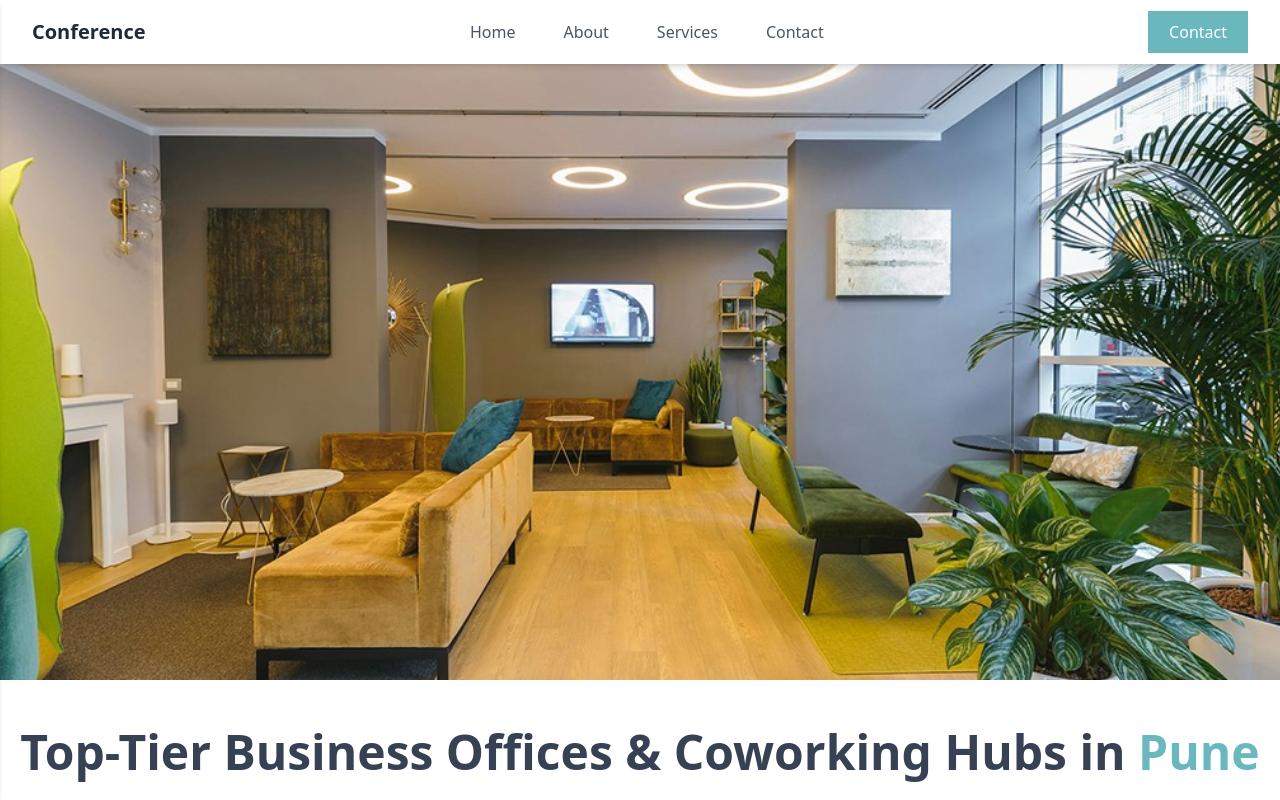
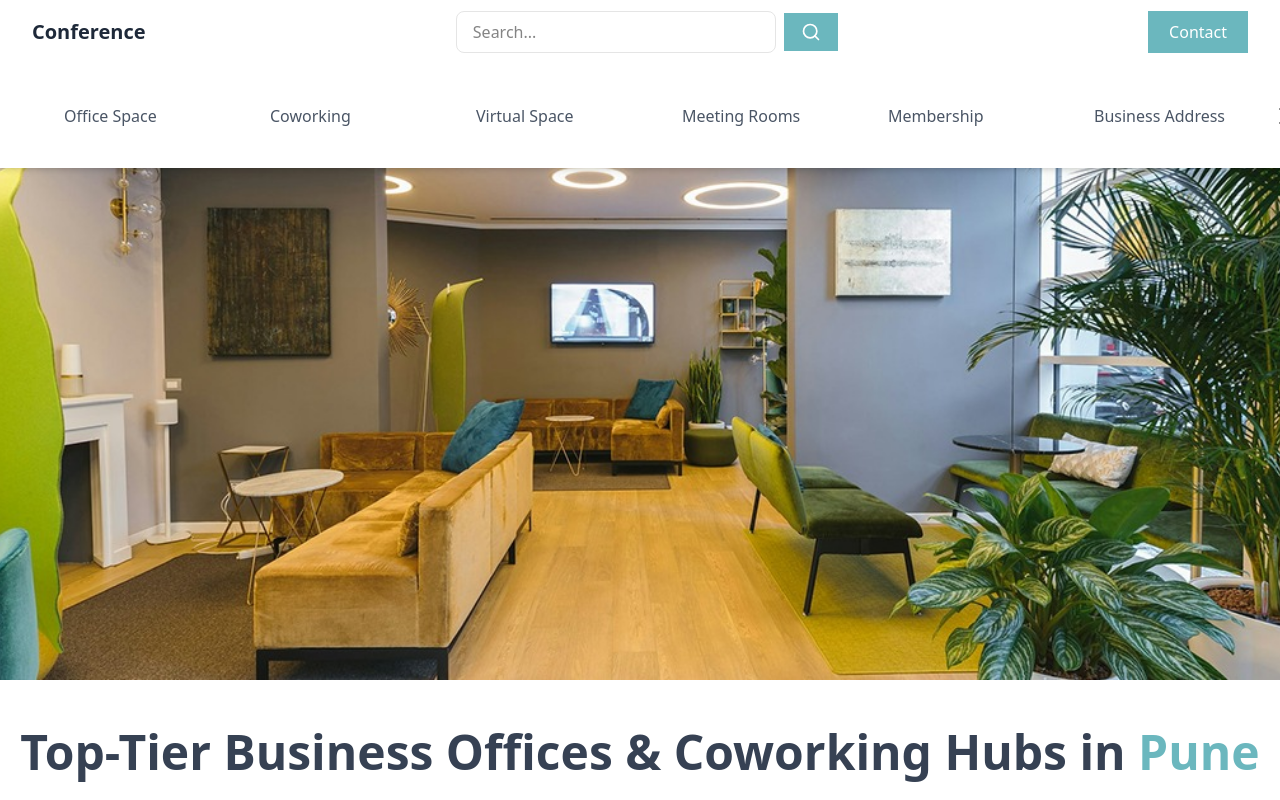
Before and after one commit to Ekata1233/BookMySpace, a Next.js app: page / in a window 1280 px wide. Shown: the top 800 px of the page. Built offline with nearby package versions, Linux system fonts and the light colour scheme.

Commit message:
update the navbar

```diff
--- a/package.json
+++ b/package.json
@@ -26,6 +26,7 @@
     "react-icons": "^5.5.0",
     "react-redux": "^9.2.0",
     "redux-persist": "^6.0.0",
+    "swiper": "^11.2.6",
     "tailwind-merge": "^3.0.2",
     "tw-animate-css": "^1.2.4"
   },
--- a/src/app/componants/Header.tsx
+++ b/src/app/componants/Header.tsx
@@ -1,62 +1,137 @@
 'use client';
 
-import { useState } from 'react';
-import { Menu, X } from 'lucide-react';
+import { useState, useRef, useEffect } from 'react';
+import { usePathname, useRouter } from 'next/navigation';
+import { Menu, X, Search, ChevronLeft, ChevronRight } from 'lucide-react';
 import Link from 'next/link';
+import { Swiper, SwiperSlide } from 'swiper/react';
+import 'swiper/css';
+import 'swiper/css/navigation';
+import { Navigation } from 'swiper/modules';
 
 const Header = () => {
     const [isOpen, setIsOpen] = useState(false);
+    const [searchQuery, setSearchQuery] = useState("");
+    const swiperRef = useRef(null);
+    const [isBeginning, setIsBeginning] = useState(true);
+    const [isEnd, setIsEnd] = useState(false);
+    const [activeIndex, setActiveIndex] = useState(null);
+    const router = useRouter();
+    const pathname = usePathname();
+
+    useEffect(() => {
+        const storedIndex = localStorage.getItem("activeIndex");
+        if (storedIndex !== null) {
+            setActiveIndex(parseInt(storedIndex));
+        }
+    }, []);
+
+    const handleSearch = () => {
+        if (searchQuery.trim()) {
+            console.log("Searching for:", searchQuery);
+        }
+    };
+
+    const handleLinkClick = (index, path) => {
+        setActiveIndex(index);
+        localStorage.setItem("activeIndex", index);
+        router.push(path);
+    };
+
+    const links = [
+        "Office Space", "Coworking", "Virtual Space", "Meeting Rooms", "Membership",
+        "Business Address", "Event Space", "Private Office", "Custom Office", "Day Office",
+        "Hot Desks", "Dedicated Desks", "Workplace Recovery"
+    ];
 
     return (
         <div>
             <nav className="bg-white shadow-md w-full fixed top-0 z-50">
                 <div className="max-w-7xl mx-auto px-4 sm:px-6 lg:px-8">
                     <div className="flex justify-between items-center h-16">
-                        {/* Logo */}
-                        <Link href="/">
-                            <span className="text-xl font-semibold text-gray-800 cursor-pointer">Conference</span>
-                        </Link>
+                        <Link href="/" className="text-xl font-semibold text-gray-800">Conference</Link>
 
-                        {/* Desktop Menu - Centered */}
-                        <div className="hidden md:flex flex-1 justify-center space-x-12">
-                            <Link href="/" className="text-gray-600 hover:text-gray-900 font-medium">Home</Link>
-                            <Link href="/about" className="text-gray-600 hover:text-gray-900 font-medium">About</Link>
-                            <Link href="/services" className="text-gray-600 hover:text-gray-900 font-medium">Services</Link>
-                            <Link href="/contact" className="text-gray-600 hover:text-gray-900 font-medium">Contact</Link>
+                        <div className="flex-1 flex justify-center">
+                            <div className="relative flex items-center space-x-2">
+                                <input
+                                    type="text"
+                                    placeholder="Search..."
+                                    value={searchQuery}
+                                    onChange={(e) => setSearchQuery(e.target.value)}
+                                    className="px-4 py-2 border rounded-md w-80 focus:outline-none focus:ring-2 focus:ring-[#6BB7BE]"
+                                />
+                                <button
+                                    onClick={handleSearch}
+                                    className="text-white hover:text-[#6BB7BE] border border-[#6BB7BE] px-4 py-2 bg-[#6BB7BE] hover:bg-[#FAFAFA] font-medium"
+                                >
+                                    <Search size={20} />
+                                </button>
+                            </div>
                         </div>
 
-                        {/* Login Button - Right Side */}
-                        <div className="hidden md:flex">
-                            <Link href="/login" className="text-white hover:text-[#6BB7BE] border border-[#6BB7BE] px-5 py-2 bg-[#6BB7BE] hover:bg-[#FAFAFA] font-medium">Contact</Link>
+                        <Link href="/login" className="text-white hover:text-[#6BB7BE] border border-[#6BB7BE] px-5 py-2 bg-[#6BB7BE] hover:bg-[#FAFAFA] font-medium">Contact</Link>
+
+                        <button className="md:hidden text-gray-800" onClick={() => setIsOpen(!isOpen)}>
+                            {!isOpen ? <Menu size={24} /> : <X size={24} />}
+                        </button>
+                    </div>
+
+                    <div className="hidden md:flex flex-1 justify-center mt-10 items-center relative mb-5">
+                        {!isBeginning && (
+                            <button
+                                className="absolute left-[-50px] z-10 mb-5"
+                                onClick={() => swiperRef.current?.slidePrev()}
+                            >
+                                <ChevronLeft size={28} />
+                            </button>
+                        )}
+
+                        <div className="w-full">
+                            <Swiper
+                                spaceBetween={20}
+                                slidesPerView={6}
+                                loop={false}
+                                onSwiper={(swiper) => {
+                                    swiperRef.current = swiper;
+                                    setIsBeginning(swiper.isBeginning);
+                                    setIsEnd(swiper.isEnd);
+                                }}
+                                onSlideChange={(swiper) => {
+                                    setIsBeginning(swiper.isBeginning);
+                                    setIsEnd(swiper.isEnd);
+                                }}
+                                modules={[Navigation]}
+                            >
+                                {links.map((item, index) => {
+                                    const path = `/${item.toLowerCase().replace(/\s+/g, "")}`;
+                                    return (
+                                        <SwiperSlide key={index} className="flex justify-center mb-5">
+                                            <span
+                                                className={`cursor-pointer text-gray-600 hover:text-gray-900 font-medium whitespace-nowrap px-8 mb-5 relative ${pathname === path ? 'text-gray-900' : ''}`}
+                                                onClick={() => handleLinkClick(index, path)}
+                                            >
+                                                {item}
+                                                {pathname === path && (
+                                                    <span className="absolute bottom-[-12px] left-0 w-full h-[3px] bg-[#6BB7BE]"></span>
+                                                )}
+                                            </span>
+                                        </SwiperSlide>
+                                    );
+                                })}
+                            </Swiper>
                         </div>
 
-                        {/* Mobile Menu Button */}
-                        <button
-                            className="md:hidden text-gray-800 focus:outline-none"
-                            onClick={() => setIsOpen(!isOpen)}
-                        >
-                            {!isOpen && <Menu size={24} />}
-                        </button>
+                        {!isEnd && (
+                            <button
+                                className="absolute right-[-50px] z-10 mb-5"
+                                onClick={() => swiperRef.current?.slideNext()}
+                            >
+                                <ChevronRight size={28} />
+                            </button>
+                        )}
                     </div>
                 </div>
             </nav>
-
-            {/* Mobile Menu - Sliding from Left */}
-            <div className={`fixed top-0 left-0 h-full w-64 bg-white shadow-md transform ${isOpen ? 'translate-x-0' : '-translate-x-full'} transition-transform duration-300 ease-in-out z-50`}>
-                <button
-                    className="absolute top-4 right-4 text-gray-800"
-                    onClick={() => setIsOpen(false)}
-                >
-                    <X size={24} />
-                </button>
-                <div className="px-4 pt-16 space-y-4">
-                    <Link href="/" className="block text-gray-600 hover:text-gray-900 px-3 py-2 font-medium">Home</Link>
-                    <Link href="/about" className="block text-gray-600 hover:text-gray-900 px-3 py-2 font-medium">About</Link>
-                    <Link href="/services" className="block text-gray-600 hover:text-gray-900 px-3 py-2 font-medium">Services</Link>
-                    <Link href="/contact" className="block text-gray-600 hover:text-gray-900 px-3 py-2 font-medium">Contact</Link>
-                    <Link href="/login" className="block text-white hover:text-[#6BB7BE] border border-[#6BB7BE] px-4 py-2 rounded-md bg-[#6BB7BE] hover:bg-[#FAFAFA] font-medium">Contact</Link>
-                </div>
-            </div>
         </div>
     );
 };
```
Also changed, not shown: 1 other file (tests, documents, lock files or other folders).
